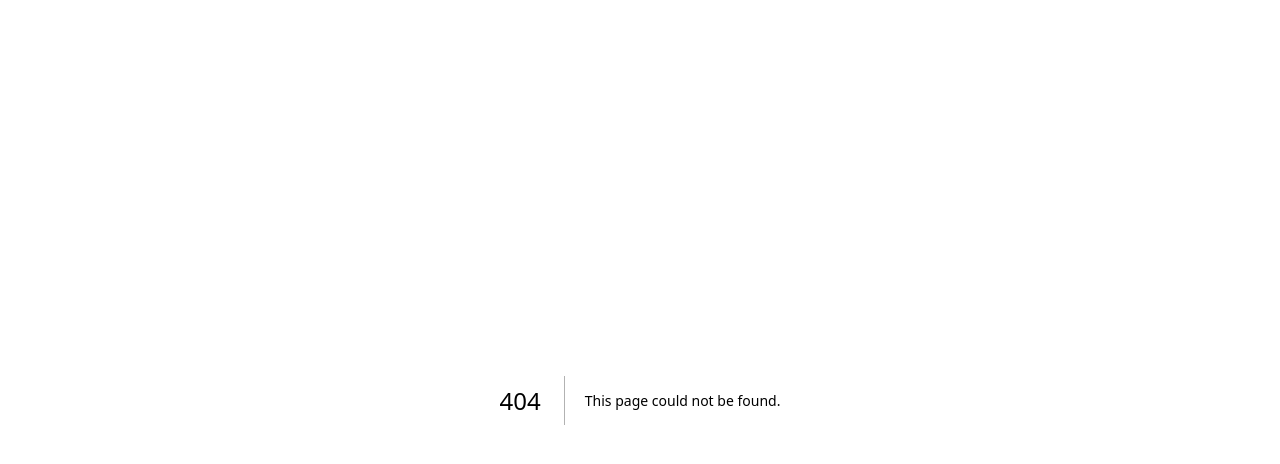
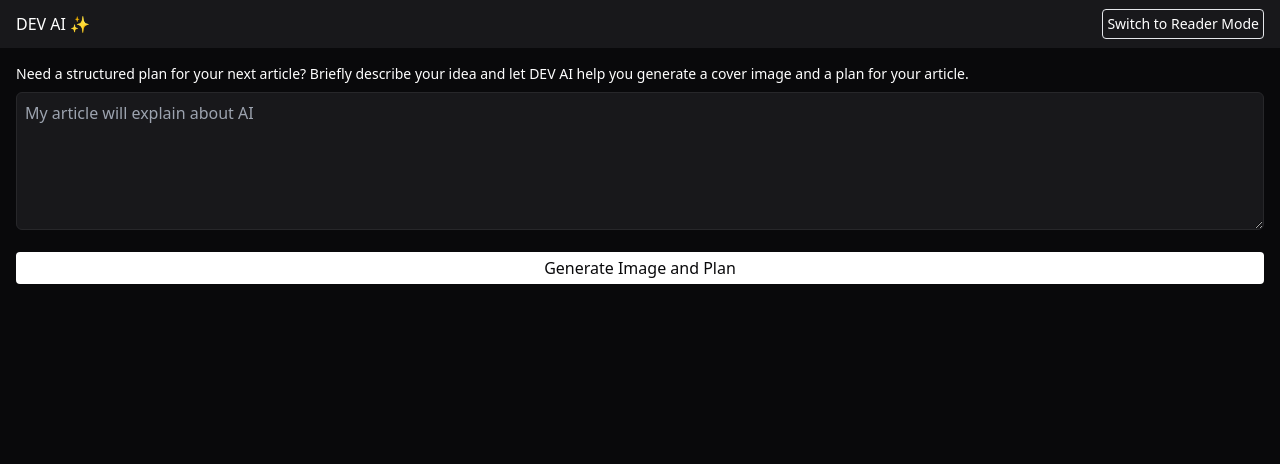
Before and after one commit to thesanjeevsharma/dev-to-ai, a Next.js app: page /creator in a window 1280 px wide. Before the commit this address had no page. Shown: the top 464 px of the page. Built offline with nearby package versions, Linux system fonts and the light colour scheme.

Commit message:
feat: creator mode

```diff
--- a/components/NavBar/index.tsx
+++ b/components/NavBar/index.tsx
@@ -1,7 +1,16 @@
-const NavBar = () => {
+import { Switch } from "..";
+
+import { ModeType } from "@/types";
+
+type Props = {
+  mode?: ModeType;
+};
+
+const NavBar = ({ mode }: Props) => {
   return (
-    <nav className="h-12 bg-zinc-900 text-white flex items-center px-4">
-      DEV AI ✨
+    <nav className="h-12 bg-zinc-900 text-white flex items-center justify-between px-4">
+      <span>DEV AI ✨</span>
+      <Switch mode={mode} />
     </nav>
   );
 };
--- /dev/null
+++ b/components/Switch/index.tsx
@@ -0,0 +1,29 @@
+import React from "react";
+import { useRouter } from "next/router";
+
+import { ModeType } from "@/types";
+
+type Props = {
+  mode?: ModeType;
+};
+
+const CTA_TEXT = {
+  creator: "Switch to Reader Mode",
+  reader: "Switch to Creator Mode",
+};
+
+const Switch = ({ mode = "reader" }: Props) => {
+  const router = useRouter();
+
+  const handleClick = () => {
+    router.push(`/${mode === "creator" ? "" : "creator"}`);
+  };
+
+  return (
+    <button className="text-sm border p-1 rounded" onClick={handleClick}>
+      {CTA_TEXT[mode]}
+    </button>
+  );
+};
+
+export default Switch;
--- a/components/index.ts
+++ b/components/index.ts
@@ -4,5 +4,6 @@ import Button from "./Button";
 import Step from "./Step";
 import ArticleCard from "./ArticleCard";
 import SummaryCard from "./SummaryCard";
+import Switch from "./Switch";
 
-export { NavBar, Input, Button, Step, ArticleCard, SummaryCard };
+export { NavBar, Input, Button, Step, ArticleCard, SummaryCard, Switch };
--- /dev/null
+++ b/pages/api/generate-plan.ts
@@ -0,0 +1,42 @@
+// Next.js API route support: https://nextjs.org/docs/api-routes/introduction
+import type { NextApiRequest, NextApiResponse } from "next";
+
+export const runtime = "edge";
+
+const MODEL = "meta/llama-2-7b-chat-fp16";
+
+export default async function handler(req: Request) {
+  if (req.method === "POST") {
+    const { text } = await req.json();
+
+    const response = await fetch(`${process.env.CF_WORKER_AI}/${MODEL}`, {
+      method: "POST",
+      headers: {
+        "Content-Type": "application/json",
+        Authorization: `Bearer ${process.env.CF_TOKEN}`,
+      },
+      body: JSON.stringify({
+        messages: [
+          {
+            role: "system",
+            content:
+              "You are an experienced tech blog writer. When given an idea for a blog post, you have to generate a rough plan for the article.",
+          },
+          {
+            role: "user",
+            content: text,
+          },
+          {
+            role: "assistant",
+            content: "Here is a rough plan for your article:",
+          },
+        ],
+      }),
+    });
+
+    const data = await response.json();
+    return Response.json(data, { status: 200 });
+  }
+
+  return Response.json(null, { status: 405 });
+}
--- /dev/null
+++ b/pages/creator.tsx
@@ -0,0 +1,158 @@
+import React from "react";
+import Image from "next/image";
+
+import { Button, NavBar } from "@/components";
+
+const Creator = () => {
+  const [description, setDescription] = React.useState<string>("");
+  const [error, setError] = React.useState<string>("");
+
+  const [isGeneratingImage, setIsGeneratingImage] =
+    React.useState<boolean>(false);
+  const [isGeneratingPlan, setIsGeneratingPlan] =
+    React.useState<boolean>(false);
+
+  const [imgUrl, setImgUrl] = React.useState<string>("");
+  const [plan, setPlan] = React.useState<string>("");
+
+  const resetApp = () => {
+    setError("");
+    setImgUrl("");
+    setPlan("");
+  };
+
+  const handleGenerateImage = React.useCallback(async () => {
+    try {
+      setIsGeneratingImage(true);
+
+      const response = await fetch("/api/generate-image", {
+        method: "POST",
+        headers: {
+          "Content-Type": "application/json",
+        },
+        body: JSON.stringify({
+          text: description,
+        }),
+      });
+
+      if (response.status === 200) {
+        const data = await response.json();
+        if (data.success) {
+          setIsGeneratingImage(false);
+          setImgUrl(data.image);
+        } else {
+          throw new Error("Failed to generate image");
+        }
+      } else {
+        throw new Error("Failed to generate image");
+      }
+    } catch (error) {
+      setIsGeneratingImage(false);
+      console.error(error);
+    }
+  }, [description]);
+
+  const handleGeneratePlan = React.useCallback(async () => {
+    try {
+      setIsGeneratingPlan(true);
+
+      const response = await fetch("/api/generate-plan", {
+        method: "POST",
+        headers: {
+          "Content-Type": "application/json",
+        },
+        body: JSON.stringify({
+          text: description,
+        }),
+      });
+
+      if (response.status === 200) {
+        const data = await response.json();
+        if (data.success) {
+          setIsGeneratingPlan(false);
+          setPlan(data.result.response);
+        } else {
+          throw new Error("Failed to generate plan");
+        }
+      } else {
+        throw new Error("Failed to generate plan");
+      }
+    } catch (error) {
+      setIsGeneratingPlan(false);
+      console.error(error);
+    }
+  }, [description]);
+
+  const handleGenerate = () => {
+    try {
+      resetApp();
+
+      const len = description.trim().split(" ").length;
+      const isValid = len >= 6 && len <= 30;
+      if (!isValid) {
+        setError("Description should be between 6 and 30 words");
+        return;
+      }
+
+      handleGenerateImage();
+      handleGeneratePlan();
+    } catch (error) {
+      console.error(error);
+    }
+  };
+
+  const isGenerating = isGeneratingImage || isGeneratingPlan;
+
+  return (
+    <>
+      <NavBar mode="creator" />
+      <main className="bg-zinc-950 p-4 min-h-screen">
+        <div className="mb-8">
+          <p className="text-white text-sm mb-2">
+            Need a structured plan for your next article? Briefly describe your
+            idea and let DEV AI help you generate a cover image and a plan for
+            your article.
+          </p>
+          <div className="mb-4">
+            <textarea
+              className="w-full p-2 bg-zinc-900 text-white border border-zinc-800 rounded-md"
+              name="description"
+              id="description"
+              rows={5}
+              placeholder="My article will explain about AI"
+              value={description}
+              onChange={(e) => setDescription(e.target.value)}
+            />
+            {!!error && <p className="text-red-500">{error}</p>}
+          </div>
+          <Button
+            disabled={!description || isGenerating}
+            onClick={handleGenerate}
+          >
+            {isGenerating ? "Generating..." : "Generate Image and Plan"}
+          </Button>
+        </div>
+        <div className="mb-8">
+          {!!imgUrl && (
+            <div className="mb-6 text-white">
+              <h3 className="font-medium mb-2">Cover image:</h3>
+              <div className="relative w-full h-80">
+                <Image alt="AI generated" src={imgUrl} fill={true} />
+              </div>
+            </div>
+          )}
+          {!!plan && (
+            <div className="text-white">
+              <h3 className="font-medium mb-2">Plan for your article:</h3>
+              <div className="bg-zinc-900 rounded p-2 text-md whitespace-pre-line">
+                {plan}
+              </div>
+            </div>
+          )}
+        </div>
+      </main>
+    </>
+  );
+};
+
+export default Creator;
--- a/pages/index.tsx
+++ b/pages/index.tsx
@@ -202,7 +202,7 @@ const Home = () => {
               value={url}
               onChange={(e) => setUrl(e.target.value.trim())}
             />
-            {error && <p className="text-red-500">{error}</p>}
+            {!!error && <p className="text-red-500">{error}</p>}
           </div>
           {showTranslateOption ? (
             <div className="mb-4 flex items-center justify-between">
--- a/types/index.ts
+++ b/types/index.ts
@@ -15,3 +15,5 @@ export type Article = {
     name: string;
   };
 };
+
+export type ModeType = "creator" | "reader";
--- a/utils/index.ts
+++ b/utils/index.ts
@@ -37,3 +37,7 @@ export const getPositivityText = (positivity: number) => {
     return "Negative 😕";
   }
 };
+
+export const addLineBreaks = (text: string) => {
+  return text.replace(/\n/g, "<br>");
+};
```
Also changed, not shown: pages/api/generate-image.ts (added, +34 -0 lines).
